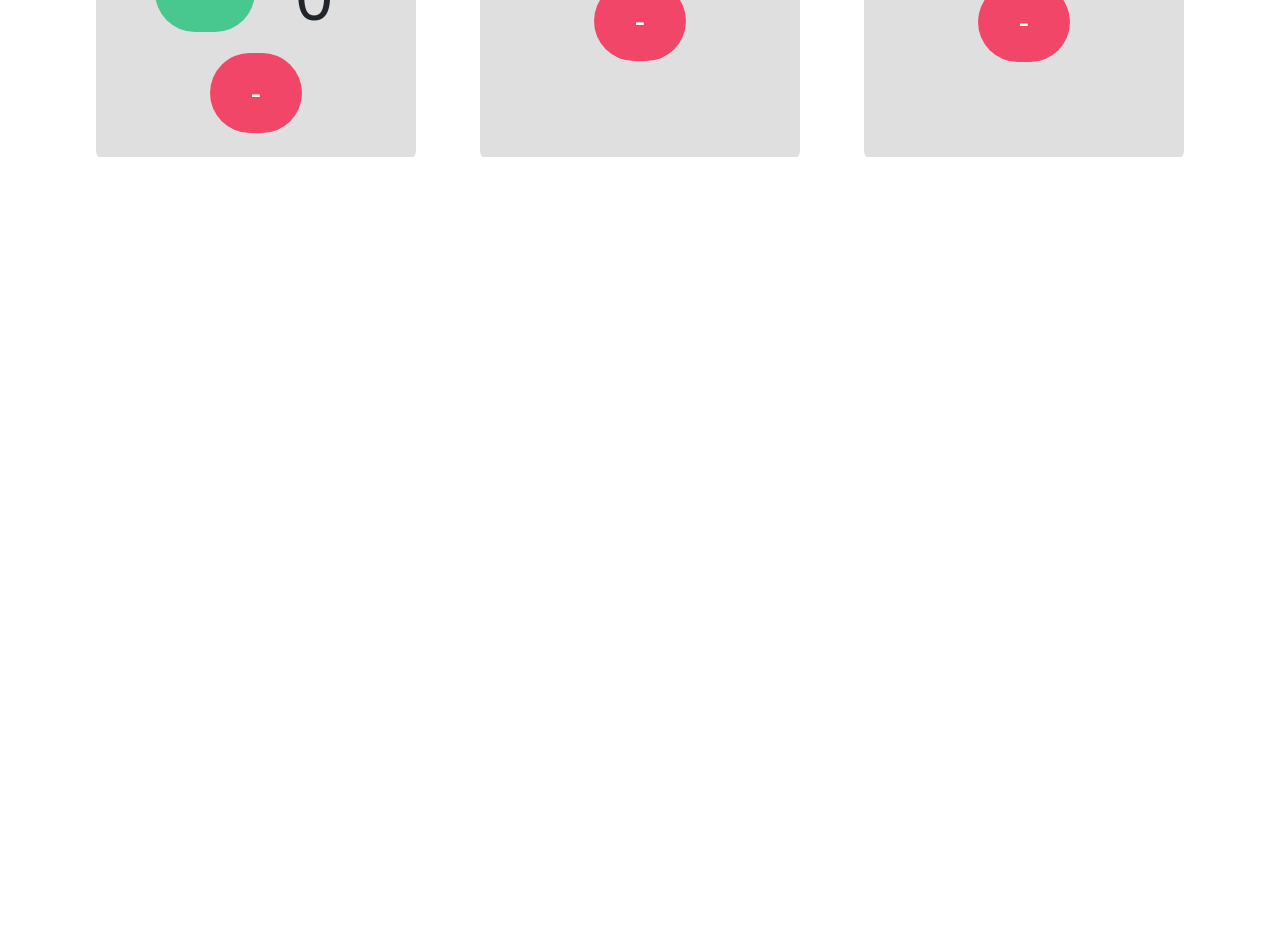
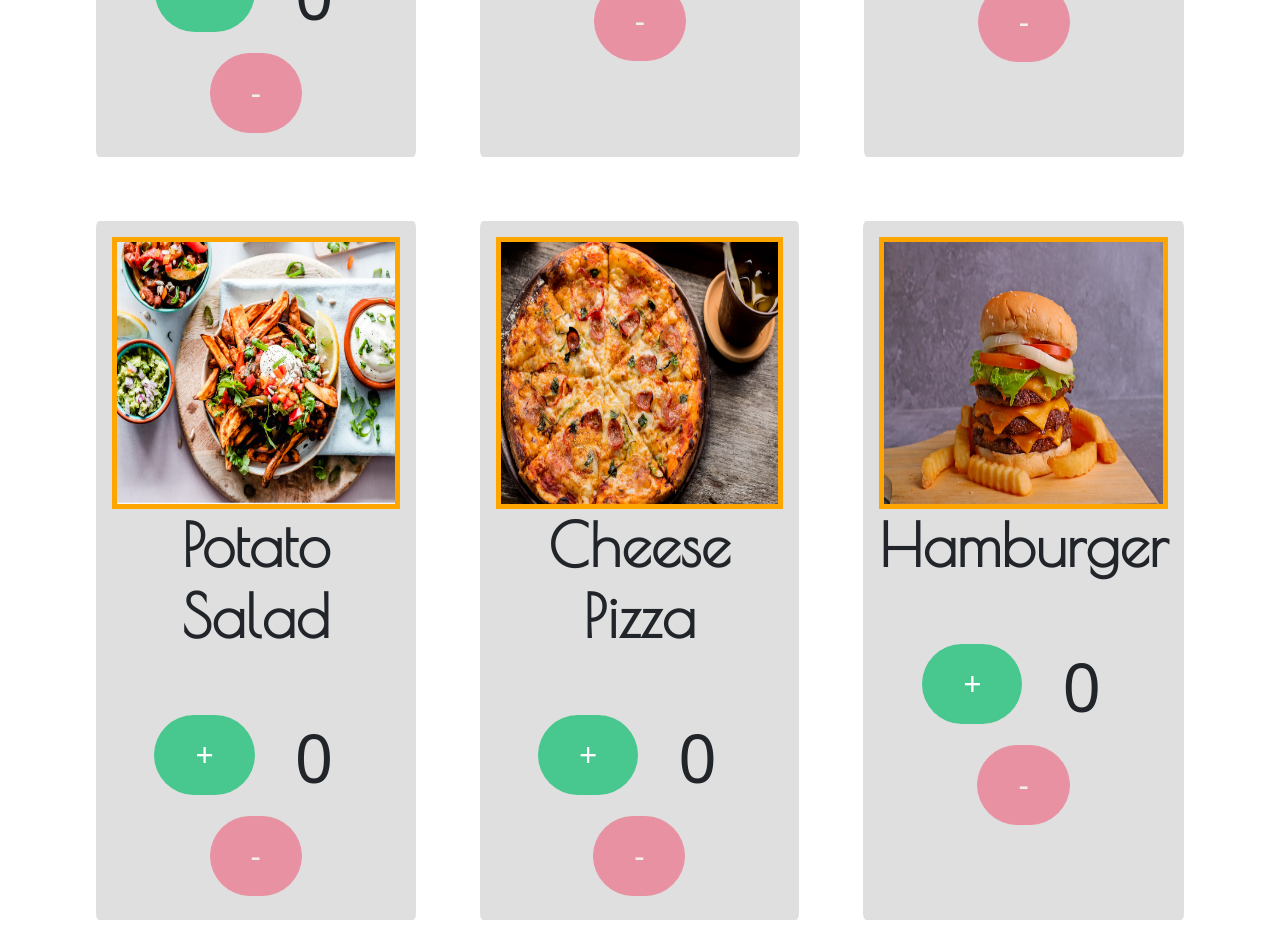
Before and after one commit to tjdev7/Brunchin, a React (Create React App) app: page / in a window 1280 px wide. Shown: the part 1466-2418 px from the top of the page. Before the commit the page ends 1655 px from the top, so only its background shows below. Built offline with nearby package versions, Linux system fonts and the light colour scheme.

Commit message:
Fodee/012/Cart_state_update_02
- Finalized compononent functions involving Cart state
- Updated UI and UX design for app
- Updated README documentation

```diff
--- a/package.json
+++ b/package.json
@@ -1,6 +1,6 @@
 {
   "name": "fodee",
-  "version": "1.8.0",
+  "version": "2.0.0",
   "homepage": "https://toughee.github.io/Fodee/",
   "private": true,
   "dependencies": {
--- a/src/App.css
+++ b/src/App.css
@@ -51,7 +51,6 @@ img {
     width: 22rem;
     height: 17rem;
     border: 5px solid #ffa500;
-    /* padding: 0.5rem; */
 }
 
 /* .ImgStyle {
--- a/src/App.js
+++ b/src/App.js
@@ -14,6 +14,8 @@ import item6_CAP from './assets/item6_CAP.png'
 import item7_ENS from './assets/item7_ENS.png'
 import item8_TE from './assets/item8_TE.png'
 import item9_Sm from './assets/item9_Sm.png'
+
+import MenuItems from './components/MenuItems.js'
 
 import './App.css'
 export default class App extends React.Component {
@@ -39,111 +41,127 @@ export default class App extends React.Component {
     ItemAdd1 = () => {
         this.setState({
             Itemcount: this.state.Itemcount + 1,
-            // CartSum: this.state.CartSum + 9,
             Item1: this.state.Item1 + 1,
         })
     }
 
     ItemRemove1 = () => {
-        if (this.state.Item1 > 0) {
-            this.setState((lastState) => ({ Item1: lastState.Item1 - 1 }))
-        }
+        this.setState({
+            Item1: this.state.Item1 - 1,
+            Itemcount: this.state.Itemcount - 1,
+        })
     }
 
     ItemAdd2 = () => {
         this.setState({
             Item2: this.state.Item2 + 1,
+            Itemcount: this.state.Itemcount + 1,
         })
     }
 
     ItemRemove2 = () => {
-        if (this.state.Item2 > 0) {
-            this.setState((lastState) => ({ Item2: lastState.Item2 - 1 }))
-        }
+        this.setState({
+            Item2: this.state.Item2 - 1,
+            Itemcount: this.state.Itemcount - 1,
+        })
     }
 
     ItemAdd3 = () => {
         this.setState({
             Item3: this.state.Item3 + 1,
+            Itemcount: this.state.Itemcount + 1,
         })
     }
 
     ItemRemove3 = () => {
-        if (this.state.Item3 > 0) {
-            this.setState((lastState) => ({ Item3: lastState.Item3 - 1 }))
-        }
+        this.setState({
+            Item3: this.state.Item3 - 1,
+            Itemcount: this.state.Itemcount - 1,
+        })
     }
 
     ItemAdd4 = () => {
         this.setState({
             Item4: this.state.Item4 + 1,
+            Itemcount: this.state.Itemcount + 1,
         })
     }
 
     ItemRemove4 = () => {
-        if (this.state.Item4 > 0) {
-            this.setState((lastState) => ({ Item4: lastState.Item4 - 1 }))
-        }
+        this.setState({
+            Item4: this.state.Item4 - 1,
+            Itemcount: this.state.Itemcount - 1,
+        })
     }
 
     ItemAdd5 = () => {
         this.setState({
             Item5: this.state.Item5 + 1,
+            Itemcount: this.state.Itemcount + 1,
         })
     }
 
     ItemRemove5 = () => {
-        if (this.state.Item5 > 0) {
-            this.setState((lastState) => ({ Item5: lastState.Item5 - 1 }))
-        }
+        this.setState({
+            Item5: this.state.Item5 - 1,
+            Itemcount: this.state.Itemcount - 1,
+        })
     }
 
     ItemAdd6 = () => {
         this.setState({
             Item6: this.state.Item6 + 1,
+            Itemcount: this.state.Itemcount + 1,
         })
     }
 
     ItemRemove6 = () => {
-        if (this.state.Item6 > 0) {
-            this.setState((lastState) => ({ Item6: lastState.Item6 - 1 }))
-        }
+        this.setState({
+            Item6: this.state.Item6 - 1,
+            Itemcount: this.state.Itemcount - 1,
+        })
     }
 
     ItemAdd7 = () => {
         this.setState({
             Item7: this.state.Item7 + 1,
+            Itemcount: this.state.Itemcount + 1,
         })
     }
 
     ItemRemove7 = () => {
-        if (this.state.Item7 > 0) {
-            this.setState((lastState) => ({ Item7: lastState.Item7 - 1 }))
-        }
+        this.setState({
+            Item7: this.state.Item7 - 1,
+            Itemcount: this.state.Itemcount - 1,
+        })
     }
 
     ItemAdd8 = () => {
         this.setState({
             Item8: this.state.Item8 + 1,
+            Itemcount: this.state.Itemcount + 1,
         })
     }
 
     ItemRemove8 = () => {
-        if (this.state.Item8 > 0) {
-            this.setState((lastState) => ({ Item8: lastState.Item8 - 1 }))
-        }
+        this.setState({
+            Item8: this.state.Item8 - 1,
+            Itemcount: this.state.Itemcount - 1,
+        })
     }
 
     ItemAdd9 = () => {
         this.setState({
             Item9: this.state.Item9 + 1,
+            Itemcount: this.state.Itemcount + 1,
         })
     }
 
     ItemRemove9 = () => {
-        if (this.state.Item9 > 0) {
-            this.setState((lastState) => ({ Item9: lastState.Item9 - 1 }))
-        }
+        this.setState({
+            Item9: this.state.Item9 - 1,
+            Itemcount: this.state.Itemcount - 1,
+        })
     }
 
     handleClick() {
@@ -160,7 +178,6 @@ export default class App extends React.Component {
             Item8: 0,
             Item9: 0,
         })
-        alert('Your order has been made')
     }
 
     render() {
@@ -170,19 +187,14 @@ export default class App extends React.Component {
                     <ul>
                         <li>
                             <span className="CartCountStyle">
-                                {/* {this.state.Itemcount} items */}
-
-                                {/* <button
-                                    disabled
-                                    className="CheckoutBtnStyle button is-large is-black is-rounded"
-                                >
-                                    <span className="CartIcon">
-                                        <FaShoppingCart />
-                                    </span>
-                                    Checkout now
-                                </button> */}
-
-                                {this.state.Item4 !== 0 && (
+                                {this.state.Itemcount === 0 ? (
+                                    <button
+                                        className="CheckoutBtnStyle button is-large is-black is-rounded"
+                                        disabled
+                                    >
+                                        Your shopping cart is empty
+                                    </button>
+                                ) : (
                                     <button
                                         onClick={this.handleClick}
                                         className="CheckoutBtnStyle button is-large is-black is-rounded"
@@ -193,6 +205,9 @@ export default class App extends React.Component {
                                         Checkout now
                                     </button>
                                 )}
+                                <button className="CheckoutBtnStyle button is-large is-black is-rounded">
+                                    {this.state.Itemcount}
+                                </button>
                             </span>
                         </li>
                     </ul>
@@ -334,6 +349,7 @@ export default class App extends React.Component {
                                 </span>
                                 <button
                                     onClick={this.ItemRemove4}
+                                    disabled={this.state.Item4 === 0}
                                     ariaLabel={
                                         'Remove 1 order of Chips with Salsa from the cart'
                                     }
@@ -369,6 +385,7 @@ export default class App extends React.Component {
                                 </span>
                                 <button
                                     onClick={this.ItemRemove5}
+                                    disabled={this.state.Item5 === 0}
                                     ariaLabel={
                                         'Remove 1 order of noddles with eggs from the cart'
                                     }
@@ -405,6 +422,7 @@ export default class App extends React.Component {
                                 </span>
                                 <button
                                     onClick={this.ItemRemove6}
+                                    disabled={this.state.Item6 === 0}
                                     ariaLabel={
                                         'Remove 1 order of Cappuccino from the cart'
                                     }
@@ -444,6 +462,7 @@ export default class App extends React.Component {
                                 </span>
                                 <button
                                     onClick={this.ItemRemove7}
+                                    disabled={this.state.Item7 === 0}
                                     ariaLabel={
                                         'Remove 1 order of Pasta with Broccoli from the cart and subtract $18.77'
                                     }
@@ -477,6 +496,7 @@ export default class App extends React.Component {
                                 </span>
                                 <button
                                     onClick={this.ItemRemove8}
+                                    disabled={this.state.Item8 === 0}
                                     ariaLabel={
                                         'Remove 1 order of Toast with fried eggs from the cart and subtract $12.48'
                                     }
@@ -508,8 +528,120 @@ export default class App extends React.Component {
                                 </span>
                                 <button
                                     onClick={this.ItemRemove9}
+                                    disabled={this.state.Item9 === 0}
                                     ariaLabel={
                                         'Remove 1 order of Toast with fried eggs from the cart and subtract $12.48'
+                                    }
+                                    className="ItemRemove button is-danger is-rounded"
+                                >
+                                    -
+                                </button>
+                                <br />
+                            </span>
+                        </section>
+                        <br />
+                    </main>
+
+                    <main className="row">
+                        <section className="ItemTab col">
+                            <span className="ImgStyle">
+                                <img
+                                    src={item1_SPS}
+                                    alt="Potato Salad - Item 1"
+                                />
+                                <h1 className="ItemTitle">Potato Salad</h1>
+                            </span>
+
+                            <br />
+                            <br />
+
+                            <span className="OrderTab">
+                                <button
+                                    onClick={this.ItemAdd1}
+                                    ariaLabel={'Add Potato Salad'}
+                                    className="ItemAdd button is-success is-rounded"
+                                >
+                                    +
+                                </button>
+                                <span className="ItemCountCurrent">
+                                    {this.state.Item1}
+                                </span>
+                                <button
+                                    onClick={this.ItemRemove1}
+                                    disabled={this.state.Item1 === 0}
+                                    ariaLabel={
+                                        'Remove 1 order of Potato Salad from the cart'
+                                    }
+                                    className="ItemRemove button is-danger is-rounded"
+                                >
+                                    -
+                                </button>
+                            </span>
+                        </section>
+
+                        <section className="ItemTab col">
+                            <span className="ImgStyle">
+                                <img
+                                    src={item2_BCP}
+                                    alt="Cheese Pizza - item 2"
+                                />
+                            </span>
+                            <h1 className="ItemTitle">Cheese Pizza</h1>
+                            <br />
+                            <br />
+                            <span className="OrderTab">
+                                <button
+                                    onClick={this.ItemAdd2}
+                                    ariaLabel={
+                                        'Add 1 order of Cheese Pizza to your cart'
+                                    }
+                                    className="ItemAdd button is-success is-rounded"
+                                >
+                                    +
+                                </button>
+                                <span className="ItemCountCurrent">
+                                    {this.state.Item2}
+                                </span>
+                                <button
+                                    onClick={this.ItemRemove2}
+                                    disabled={this.state.Item2 === 0}
+                                    ariaLabel={
+                                        'Remove 1 order of Cheese Pizza from the cart'
+                                    }
+                                    className="ItemRemove button is-danger is-rounded"
+                                >
+                                    -
+                                </button>
+                                <br />
+                            </span>
+                        </section>
+
+                        <section className="ItemTab col">
+                            <span className="ImgStyle">
+                                <img src={item3_BF} alt="Hamburger - item 3" />
+                            </span>
+                            <h1 className="ItemTitle">Hamburger</h1>
+                            <br />
+                            <br />
+
+                            <span className="OrderTab">
+                                <button
+                                    onClick={this.ItemAdd3}
+                                    ariaLabel={
+                                        'Add 1 Burger combo to your cart'
+                                    }
+                                    className="ItemAdd button is-success is-rounded"
+                                >
+                                    +
+                                </button>
+                                <span className="ItemCountCurrent">
+                                    {this.state.Item3}
+                                </span>
+                                <button
+                                    onClick={this.ItemRemove3}
+                                    disabled={this.state.Item3 === 0}
+                                    ariaLabel={
+                                        'Remove 1 Hamburger from the cart'
                                     }
                                     className="ItemRemove button is-danger is-rounded"
                                 >
```
Also changed, not shown: src/components/MenuItems.js (+9 -42 lines), 1 other file (tests, documents, lock files or other folders).
